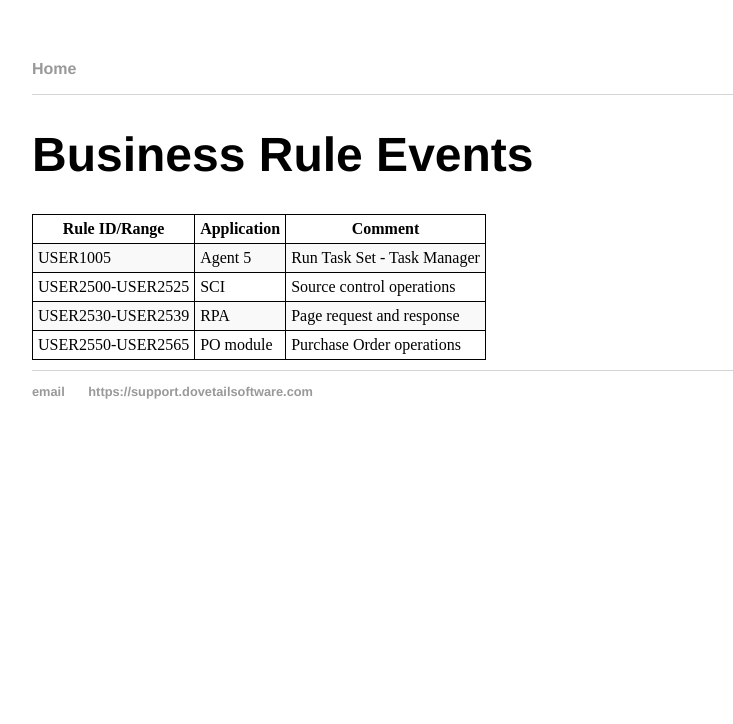
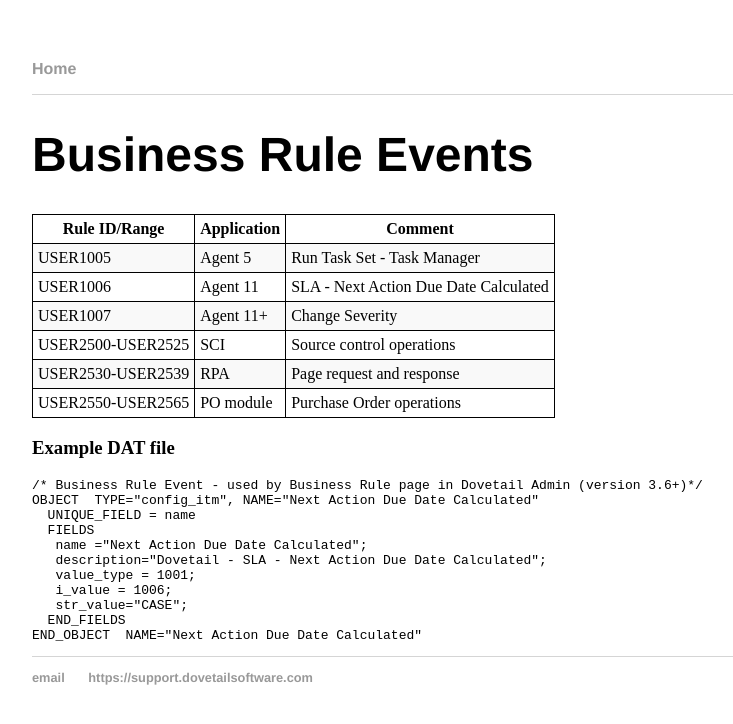
Before and after one commit to DovetailSoftware/dovetail-defined, a Jekyll site: the page built from pages/business-rule-events.md, in a window 1280 px wide. Shown: the top 724 px of the page, without its empty margins (160-893 px from the left). Built offline with Jekyll 4.4.1, drawn with Linux system fonts in a browser that asks for light colours.

Commit message:
add USER1006, USER1007

````diff
--- a/pages/business-rule-events.md
+++ b/pages/business-rule-events.md
@@ -9,6 +9,24 @@
 | Rule ID/Range  | Application  | Comment |
 | --- | --- | --- |
 | USER1005 | Agent 5 | Run Task Set - Task Manager
+| USER1006 | Agent 11 | SLA - Next Action Due Date Calculated
+| USER1007 | Agent 11+ | Change Severity
 | USER2500-USER2525 | SCI  | Source control operations|
 | USER2530-USER2539 | RPA  | Page request and response|
 | USER2550-USER2565| PO module  | Purchase Order operations|
+
+
+### Example DAT file
+```
+/* Business Rule Event - used by Business Rule page in Dovetail Admin (version 3.6+)*/
+OBJECT  TYPE="config_itm", NAME="Next Action Due Date Calculated"
+  UNIQUE_FIELD = name
+  FIELDS
+   name ="Next Action Due Date Calculated";
+   description="Dovetail - SLA - Next Action Due Date Calculated";
+   value_type = 1001;
+   i_value = 1006;
+   str_value="CASE";
+  END_FIELDS
+END_OBJECT  NAME="Next Action Due Date Calculated"
+```
````
